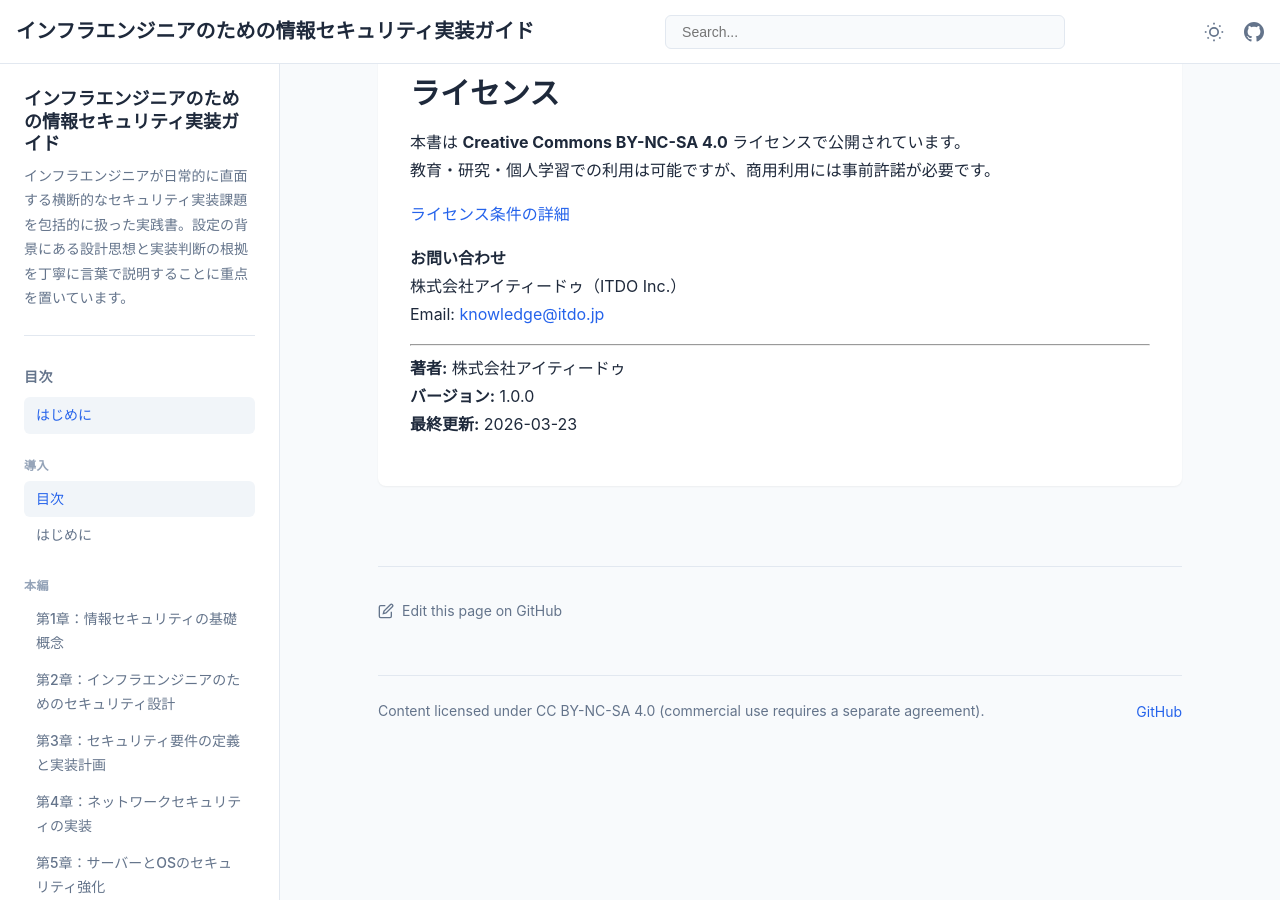
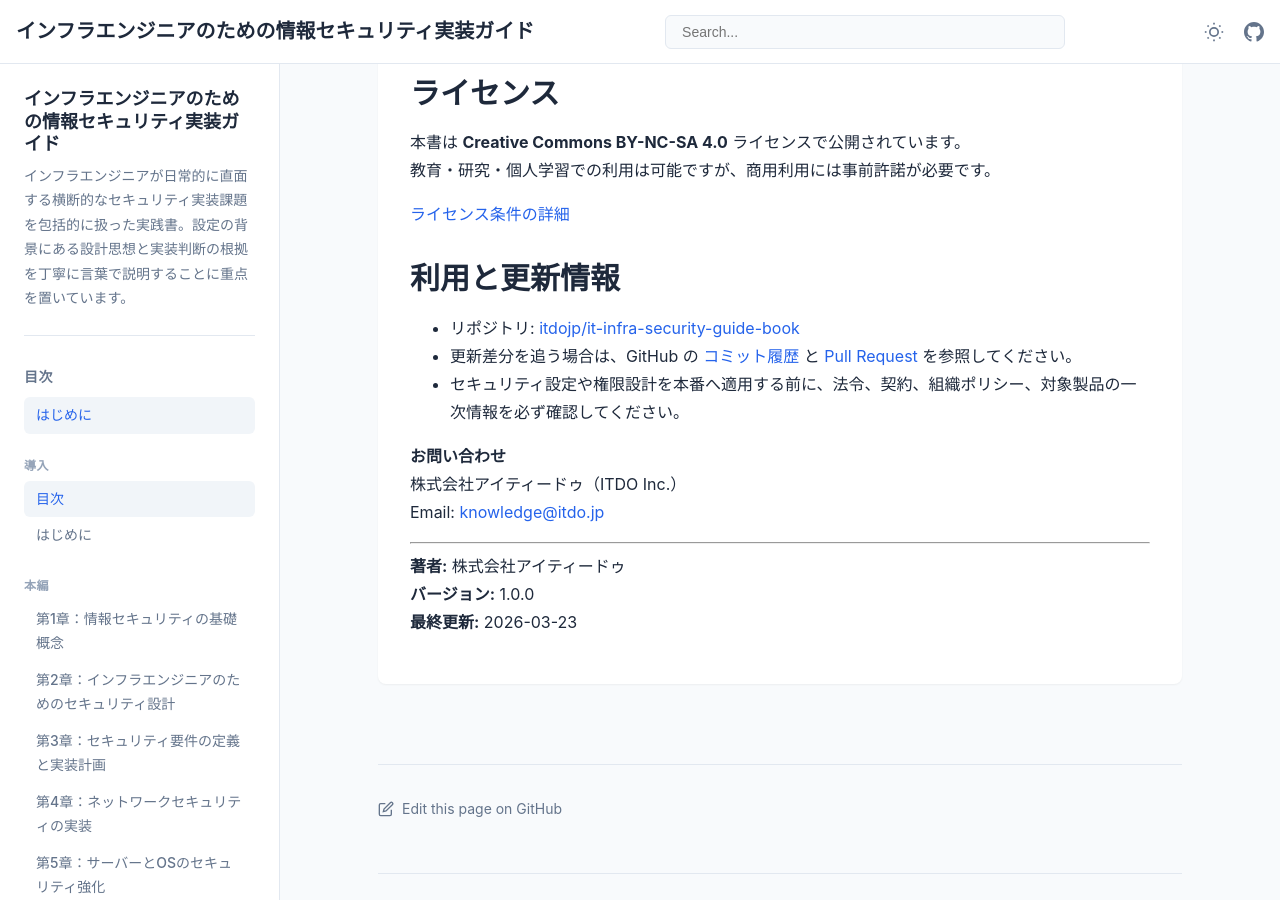
Before and after one commit to itdojp/it-infra-security-guide-book, a Jekyll site: the page built from docs/index.md, in a window 1280 px wide and 900 px high, scrolled down 4199 px. Built offline with Jekyll 4.4.1, drawn with Linux system fonts in a browser that asks for light colours.

Commit message:
[codex] improve infrastructure security index guidance (#129)
* docs: 校正（運用ルール例・表記ゆれ・参照整合）

* docs: プレースホルダ統一とYAML例のインデント修正

* docs: 脅威モデル/前提条件/運用チェックリストを最小追記

* Fix #127: refresh IAM ABAC guidance

* Refresh ABAC and container guidance

* docs: improve security guide index guidance

* Address Copilot review feedback on index and ABAC note

```diff
--- a/docs/index.md
+++ b/docs/index.md
@@ -144,6 +144,12 @@ SOC、SIEM、自動化
 
 [ライセンス条件の詳細](https://github.com/itdojp/it-engineer-knowledge-architecture/blob/main/LICENSE.md)
 
+## 利用と更新情報
+
+- リポジトリ: [itdojp/it-infra-security-guide-book](https://github.com/itdojp/it-infra-security-guide-book)
+- 更新差分を追う場合は、GitHub の [コミット履歴](https://github.com/itdojp/it-infra-security-guide-book/commits/main/) と [Pull Request](https://github.com/itdojp/it-infra-security-guide-book/pulls) を参照してください。
+- セキュリティ設定や権限設計を本番へ適用する前に、法令、契約、組織ポリシー、対象製品の一次情報を必ず確認してください。
+
 **お問い合わせ**
 株式会社アイティードゥ（ITDO Inc.）
 Email: [knowledge@itdo.jp](mailto:knowledge@itdo.jp)
```
Also changed, not shown: docs/chapter-chapter06/index.md (+1 -2 lines).
